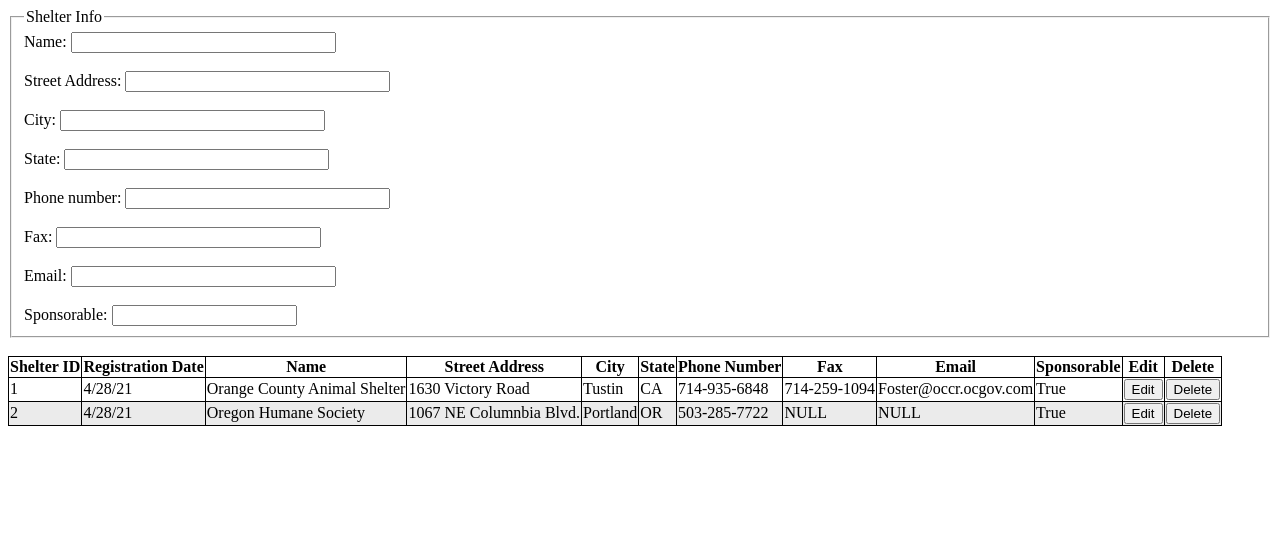
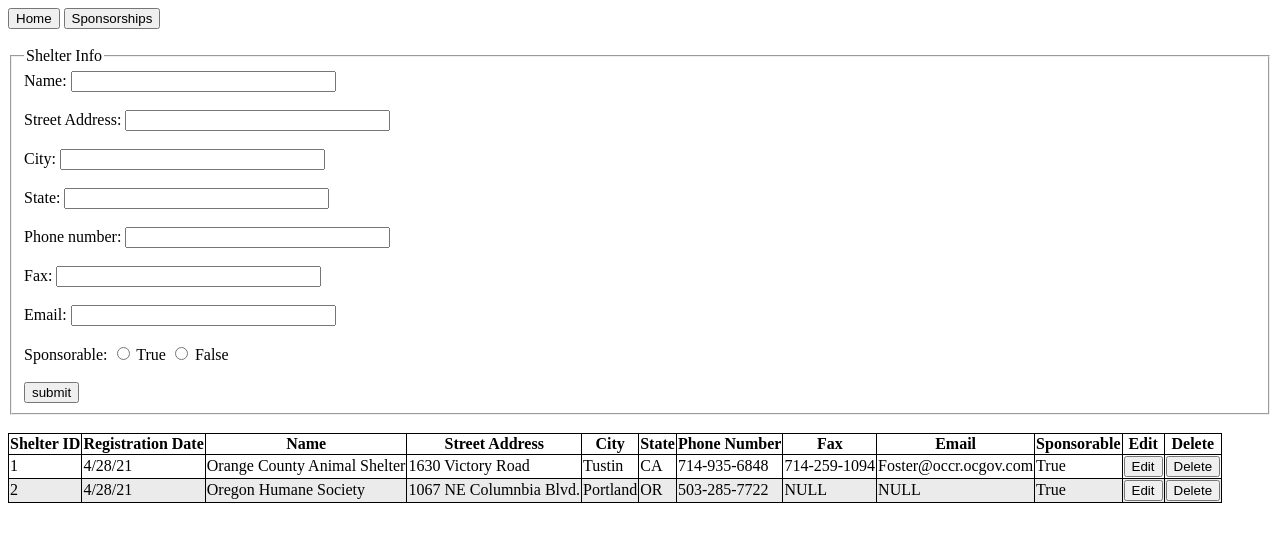
Before and after one commit to leeja6/cs340-petfunder, a plain HTML site: page Shelters/shelters.html in a window 1280 px wide. Drawn offline with Linux system fonts and the light colour scheme.

Commit message:
Update shelters.html
Added buttons at top, changed true false to radio buttons, included submit button for form

```diff
--- a/Shelters/shelters.html
+++ b/Shelters/shelters.html
@@ -6,7 +6,10 @@
         <link rel="stylesheet" href="style.css">
     </head>
     <body>
-        <!--Get form-->
+        <button type="button" onclick="location.href='../index.html'">Home</button>
+        <button type="button" onclick="location.href='../Sponsorships/sponsorships.html'">Sponsorships</button>
+        <br />
+        <br />
         <form action="http://web.engr.oregonstate.edu/~zhangluy/tools/class-content/form_tests/check_request.php" method="get">
             <fieldset>
                 <legend>Shelter Info</legend>
@@ -45,13 +48,14 @@
                 </label>
                 <br />
                 <br />
-                <label>Sponsorable:
-                    <input list="boolean">
-                    <datalist id="boolean">
-                        <option value="True"></option>
-                        <option value="False"></option>
-                    </datalist>
-                </label>
+                <label>Sponsorable:</label>
+                <input type="radio" id="true" name="sponsorable" value="true">
+                <label for="true">True</label>
+                <input type="radio" id="false" name="sponsorable" value="false">
+                <label for="false">False</label>
+                <br />
+                <br />
+                <input type="submit" value="submit" />
             </fieldset>
         </form>
 
```
